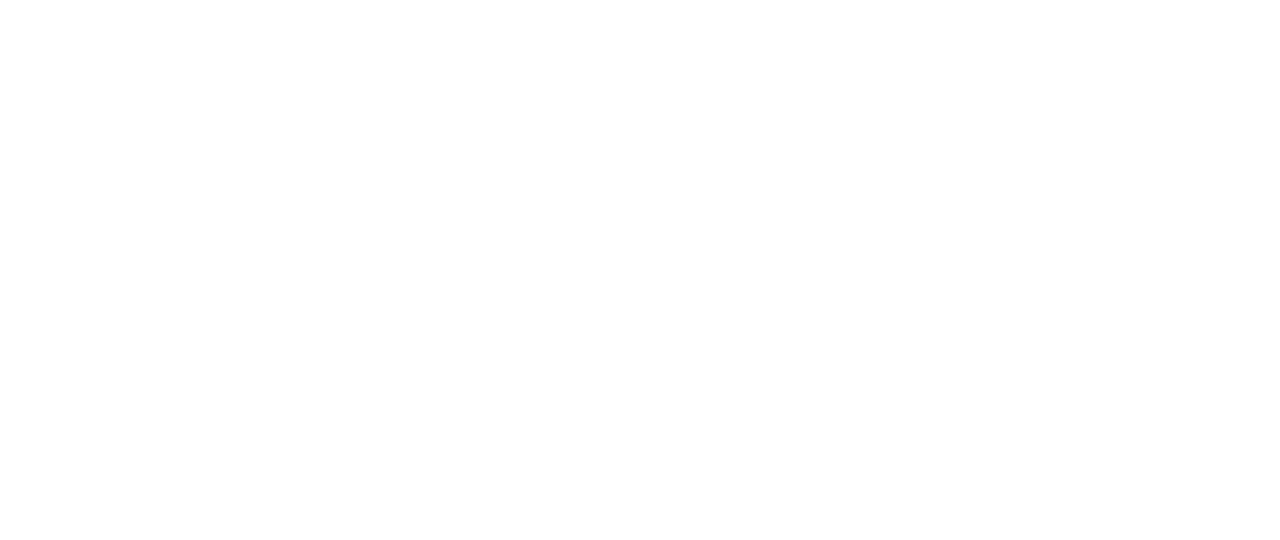
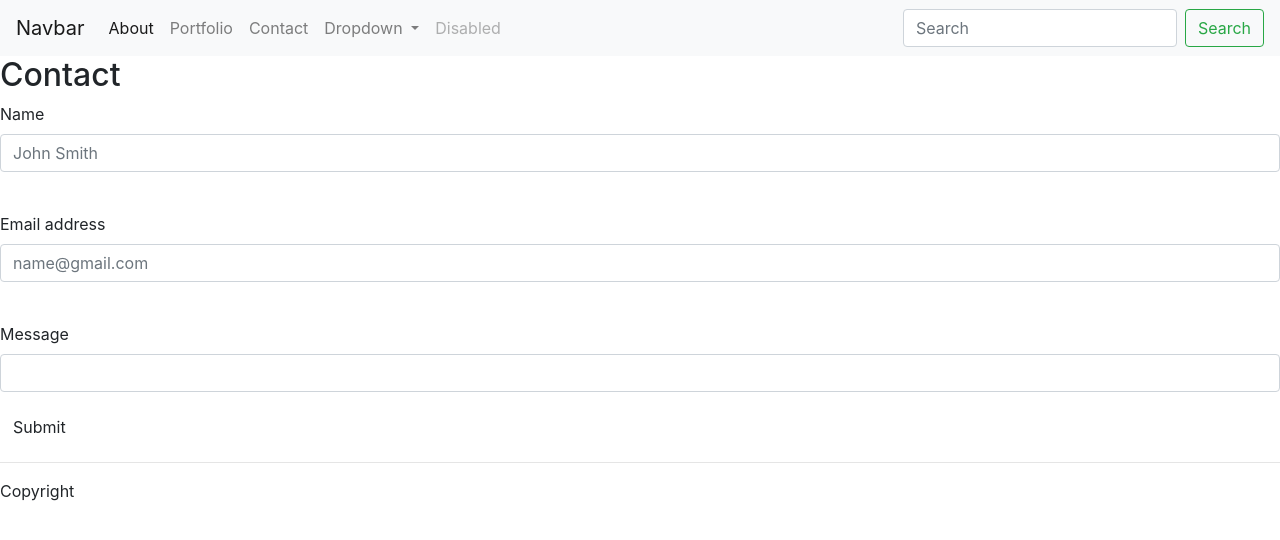
Before and after one commit to dptrandai/homework2, a plain HTML site: page contact.html in a window 1280 px wide. Drawn offline with nearby package versions, Linux system fonts and the light colour scheme.

Commit message:
created responsive layout

```diff
--- a/contact.html
+++ b/contact.html
@@ -0,0 +1,74 @@
+<!DOCTYPE html>
+<html lang="en">
+<head>
+        <meta charset="UTF-8">
+        <meta name="viewport" content="width=device-width, initial-scale=1.0">
+        <meta http-equiv="X-UA-Compatible" content="ie=edge">
+        <link href="https://stackpath.bootstrapcdn.com/bootstrap/4.4.1/css/bootstrap.min.css" rel="stylesheet" integrity="sha384-Vkoo8x4CGsO3+Hhxv8T/Q5PaXtkKtu6ug5TOeNV6gBiFeWPGFN9MuhOf23Q9Ifjh" crossorigin="anonymous">
+        <title>Contact</title>
+</head>
+<body>
+<!--Creates the Navigation bar at the top of page-->
+<nav class="navbar navbar-expand-lg navbar-light bg-light">
+  <a class="navbar-brand" href="#">Navbar</a>
+  <button class="navbar-toggler" type="button" data-toggle="collapse" data-target="#navbarSupportedContent" aria-controls="navbarSupportedContent" aria-expanded="false" aria-label="Toggle navigation">
+    <span class="navbar-toggler-icon"></span>
+  </button>
+
+  <div class="collapse navbar-collapse" id="navbarSupportedContent">
+    <ul class="navbar-nav mr-auto">
+      <li class="nav-item active">
+        <a class="nav-link" href="index.html">About <span class="sr-only">(current)</span></a>
+      </li>
+      <li class="nav-item">
+        <a class="nav-link" href="portfolio.html">Portfolio</a>
+      </li>
+      <li class="nav-item">
+        <a class="nav-link" href="contact.html">Contact</a>
+      </li>
+      <li class="nav-item dropdown">
+        <a class="nav-link dropdown-toggle" href="#" id="navbarDropdown" role="button" data-toggle="dropdown" aria-haspopup="true" aria-expanded="false">
+          Dropdown
+        </a>
+        <div class="dropdown-menu" aria-labelledby="navbarDropdown">
+          <a class="dropdown-item" href="index.html">About</a>
+          <a class="dropdown-item" href="portfolio.html">Portfolio</a>
+          <div class="dropdown-divider"></div>
+          <a class="dropdown-item" href="contact.html">Contact</a>
+        </div>
+      </li>
+      <li class="nav-item">
+        <a class="nav-link disabled" href="#" tabindex="-1" aria-disabled="true">Disabled</a>
+      </li>
+    </ul>
+    <form class="form-inline my-2 my-lg-0">
+      <input class="form-control mr-sm-2" type="search" placeholder="Search" aria-label="Search">
+      <button class="btn btn-outline-success my-2 my-sm-0" type="submit">Search</button>
+    </form>
+  </div>
+</nav>
+
+        <figure id="main-content">
+            <h2>Contact</h2>
+            <form action=".php">
+                    <div class="form-group">
+                            <label for="name">Name</label>
+                            <input type="text" class="form-control" id="name" placeholder="John Smith">
+                          </div>
+                          <br>
+                    <div class="form-group">
+                            <label for="exampleFormControlInput1">Email address</label>
+                            <input type="text" class="form-control" id="exampleFormControlInput1" placeholder="name@gmail.com">
+                          </div>
+                          <br>
+                    <div class="form-group">
+                            <label for="message">Message</label>
+                            <input type="text" class="form-control" id="message" placeholder="">
+                          </div>
+                    <button type="button" class="btn btn-submit">Submit</button>
+            </form>
+        </figure>
+</body>
+<hr>
+<footer>Copyright</footer>
+</html>
```
Also changed, not shown: index.html (+28 -10 lines), portfolio.html (+88 -0 lines), assets/images/blueheeler.jpg (added), assets/images/code.jpg (added), assets/images/colts.jpg (added), assets/images/css/style.css (added), assets/images/dustin.jpg (added), assets/images/nike.jpg (added), assets/images/topo.jpg (added).
